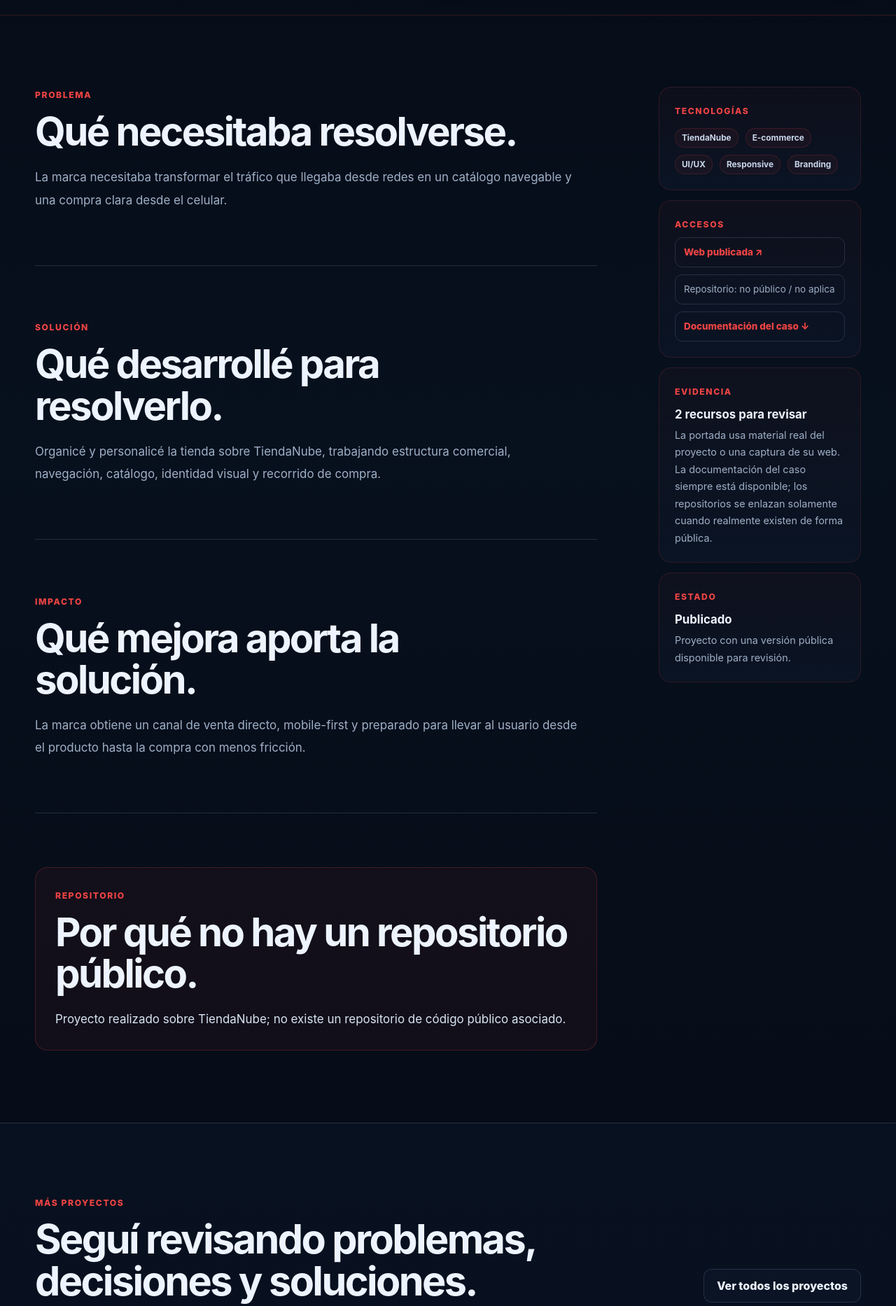
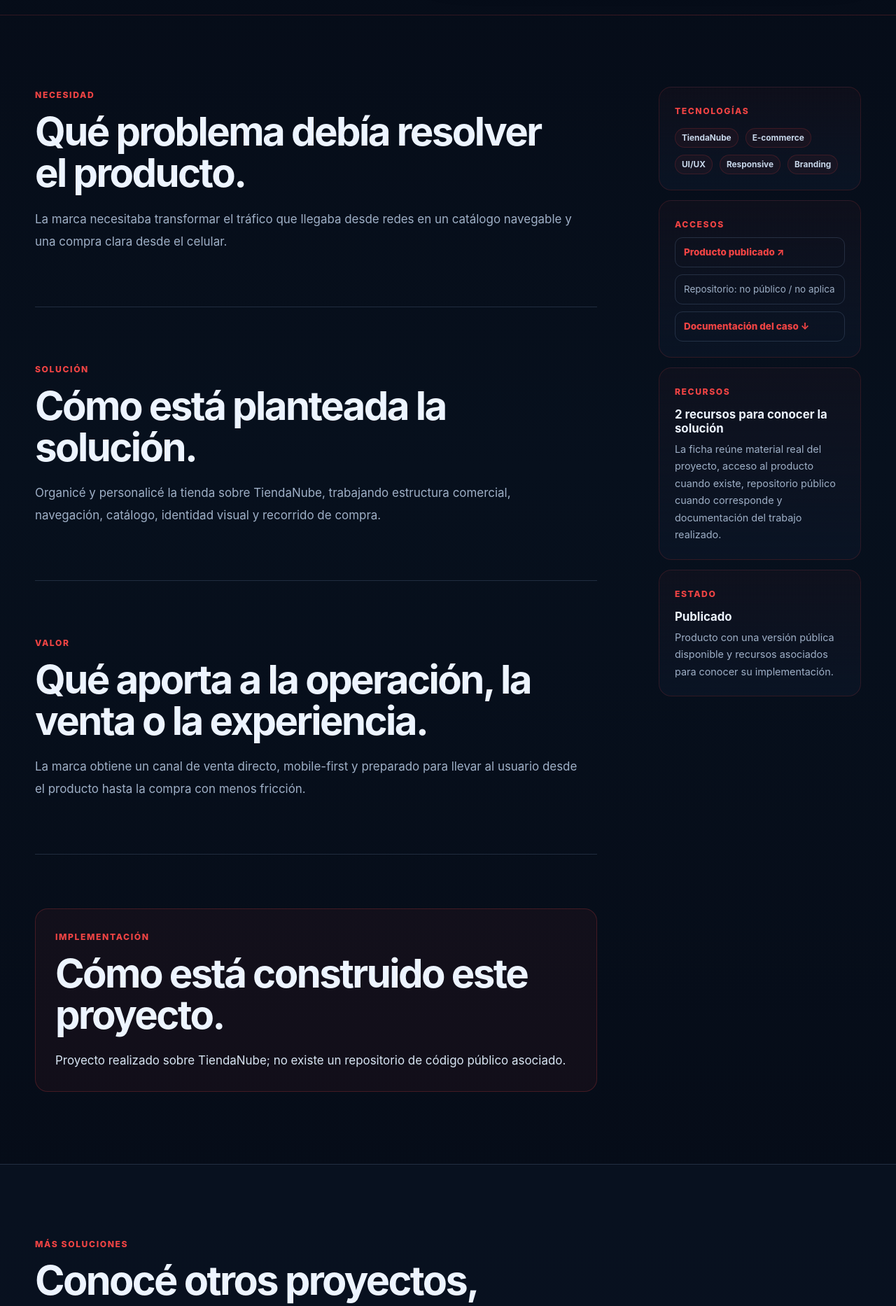
Before and after one commit to DylanDev08/Portfolio-Dylan, a React (Vite) app in the folder frontend/: page /proyectos/fuckthesys in a window 1280 px wide. Shown: the part 680-2546 px from the top of the page at 70% size. Built offline with nearby package versions, Linux system fonts and the light colour scheme; no server answers.

Commit message:
copy: remove test and deploy language from project cases

```diff
--- a/frontend/src/pages/ProjectDetailPage.jsx
+++ b/frontend/src/pages/ProjectDetailPage.jsx
@@ -47,7 +47,7 @@ export function ProjectDetailPage() {
               <div className="project-case-actions">
                 {hasLive && (
                   <a className="button button--primary" href={project.liveUrl} target="_blank" rel="noreferrer noopener">
-                    Abrir proyecto
+                    Abrir producto
                   </a>
                 )}
                 {hasGithub && (
@@ -75,35 +75,35 @@ export function ProjectDetailPage() {
           <div className="container project-case-layout">
             <article className="project-case-main">
               <section className="project-case-block">
-                <span className="eyebrow">Problema</span>
-                <h2>Qué necesitaba resolverse.</h2>
+                <span className="eyebrow">Necesidad</span>
+                <h2>Qué problema debía resolver el producto.</h2>
                 <p>{project.problem}</p>
               </section>
 
               <section className="project-case-block">
                 <span className="eyebrow">Solución</span>
-                <h2>Qué desarrollé para resolverlo.</h2>
+                <h2>Cómo está planteada la solución.</h2>
                 <p>{project.solution}</p>
               </section>
 
               <section className="project-case-block">
-                <span className="eyebrow">Impacto</span>
-                <h2>Qué mejora aporta la solución.</h2>
+                <span className="eyebrow">Valor</span>
+                <h2>Qué aporta a la operación, la venta o la experiencia.</h2>
                 <p>{project.value}</p>
               </section>
 
               {!hasGithub && project.repositoryNote && (
                 <section className="project-case-block project-case-block--platform">
-                  <span className="eyebrow">Repositorio</span>
-                  <h2>Por qué no hay un repositorio público.</h2>
+                  <span className="eyebrow">Implementación</span>
+                  <h2>Cómo está construido este proyecto.</h2>
                   <p>{project.repositoryNote}</p>
                 </section>
               )}
 
               {project.deploymentNote && (
                 <section className="project-case-block project-case-block--note">
-                  <span className="eyebrow">Estado actual</span>
-                  <h2>Qué falta o qué está en revisión.</h2>
+                  <span className="eyebrow">Evolución del producto</span>
+                  <h2>Alcance actual y próximas capacidades.</h2>
                   <p>{project.deploymentNote}</p>
                 </section>
               )}
@@ -121,15 +121,15 @@ export function ProjectDetailPage() {
 
               <div className="project-case-panel project-case-panel--resources">
                 <span className="eyebrow">Accesos</span>
-                {hasLive ? <a href={project.liveUrl} target="_blank" rel="noreferrer noopener">Web publicada ↗</a> : <span>Web: sin demo pública</span>}
+                {hasLive ? <a href={project.liveUrl} target="_blank" rel="noreferrer noopener">Producto publicado ↗</a> : <span>Acceso público no disponible</span>}
                 {hasGithub ? <a href={project.githubUrl} target="_blank" rel="noreferrer noopener">Repositorio GitHub ↗</a> : <span>Repositorio: no público / no aplica</span>}
                 {hasDocs ? <a href={project.docsUrl} target="_blank" rel="noreferrer noopener">{project.docsLabel || "Documentación"} ↗</a> : <a href="#documentacion-caso">Documentación del caso ↓</a>}
               </div>
 
               <div className="project-case-panel">
-                <span className="eyebrow">Evidencia</span>
-                <strong>{evidenceCount} recurso{evidenceCount === 1 ? "" : "s"} para revisar</strong>
-                <p>La portada usa material real del proyecto o una captura de su web. La documentación del caso siempre está disponible; los repositorios se enlazan solamente cuando realmente existen de forma pública.</p>
+                <span className="eyebrow">Recursos</span>
+                <strong>{evidenceCount} recurso{evidenceCount === 1 ? "" : "s"} para conocer la solución</strong>
+                <p>La ficha reúne material real del proyecto, acceso al producto cuando existe, repositorio público cuando corresponde y documentación del trabajo realizado.</p>
               </div>
 
               <div className="project-case-panel">
@@ -137,10 +137,10 @@ export function ProjectDetailPage() {
                 <strong>{project.statusLabel}</strong>
                 <p>
                   {project.status === "in-development"
-                    ? "Proyecto en evolución. El código o la demo pueden cambiar mientras se corrigen diseño, validaciones y funcionalidad."
+                    ? "Producto con desarrollo activo y una base técnica definida para incorporar nuevas capacidades de forma progresiva."
                     : project.status === "repo-only"
-                      ? "Repositorio disponible para revisar arquitectura, código y documentación; todavía no se presenta una demo pública."
-                      : "Proyecto con una versión pública disponible para revisión."}
+                      ? "Caso técnico con arquitectura, código y documentación disponibles para revisión."
+                      : "Producto con una versión pública disponible y recursos asociados para conocer su implementación."}
                 </p>
               </div>
             </aside>
@@ -150,8 +150,8 @@ export function ProjectDetailPage() {
         <section className="section section--alt project-case-next">
           <div className="container project-case-next__inner">
             <div>
-              <span className="eyebrow">Más proyectos</span>
-              <h2>Seguí revisando problemas, decisiones y soluciones.</h2>
+              <span className="eyebrow">Más soluciones</span>
+              <h2>Conocé otros proyectos, productos y casos de desarrollo.</h2>
             </div>
             <Link className="button button--secondary" to="/proyectos">Ver todos los proyectos</Link>
           </div>
```
